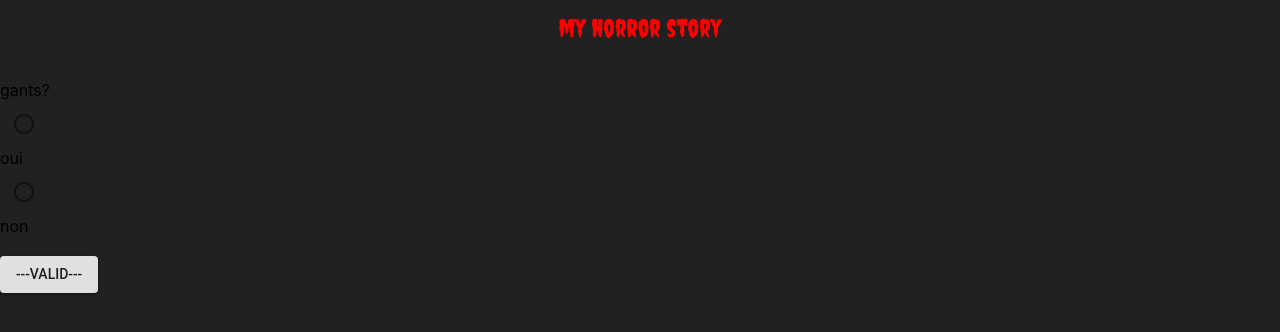
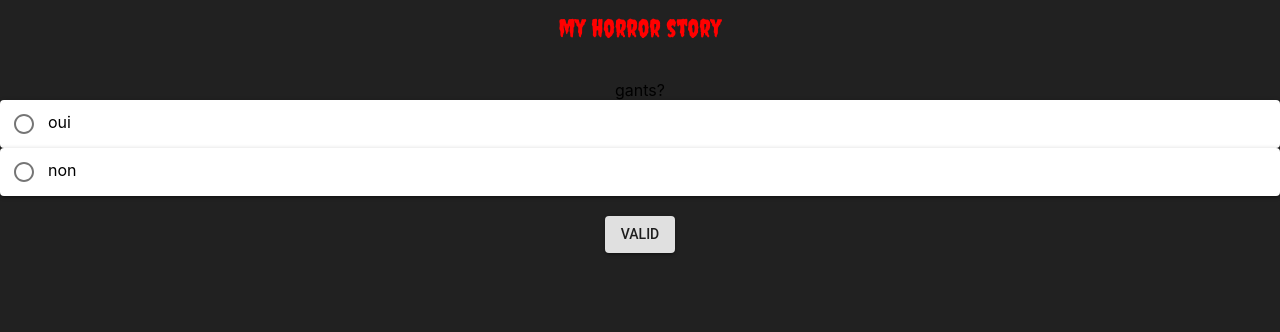
Before and after one commit to Chopin85/Hackathon, a React (Create React App) app: page / in a window 1280 px wide. Both pictures are taken after a click on the button "Start Game". Shown: the top 332 px of the page. Built offline with nearby package versions, Linux system fonts and the light colour scheme.

Commit message:
Mise a jour Reponse

```diff
--- a/src/components/Reponse.js
+++ b/src/components/Reponse.js
@@ -1,6 +1,8 @@
 import React, {Component} from "react";
 import Radio from '@material-ui/core/Radio';
 import Button from '@material-ui/core/Button';
+import Grid from '@material-ui/core/Grid'
+import Paper from '@material-ui/core/Paper';
 
 class Reponse extends Component {
      verifyReponse = (resp, player) => {
@@ -16,20 +18,22 @@ class Reponse extends Component {
         this.setState({ selectedValue: event.target.value });
       };
 
+
+
     render() {
-
         return (
             <div>
-            <p>{this.props.question.question}</p>
+            <p style={{display: 'flex', justifyContent: 'center'}} >{this.props.question.question}</p>
             {/* {this.props.question.ansewers.map((x, index) =>
             <button key={index} onClick={() => this.verifyReponse(index, 1)}>
               {x}
             </button>
             )} */}
 
+                {this.props.question.ansewers.map((x, index) =>
+                        <Grid item xs={12}>
+                        <Paper>
 
-                {this.props.question.ansewers.map((x, index) =>
-                    <div key={index} >
                         <Radio
                             checked={this.state.selectedValue === index.toString()}
                             onChange={this.handleChange}
@@ -37,14 +41,16 @@ class Reponse extends Component {
                             name="radio-button-demo"
                             aria-label="A"
                         />
-                        <p>{x}</p>
-                    </div>
+                        {x}
+                        </Paper>
+                        </Grid>
                 )}
-
               <br/>
-            <Button onClick={() => this.verifyReponse(parseInt(this.state.selectedValue), 1)} variant="contained">
-                ---Valid---
-            </Button>
+              <div style={{display: 'flex', justifyContent: 'center'}}>
+                <Button onClick={() => this.verifyReponse(parseInt(this.state.selectedValue), 1)} variant="contained">
+                    Valid
+                </Button>
+              </div>
           </div>
           );
     }
```
